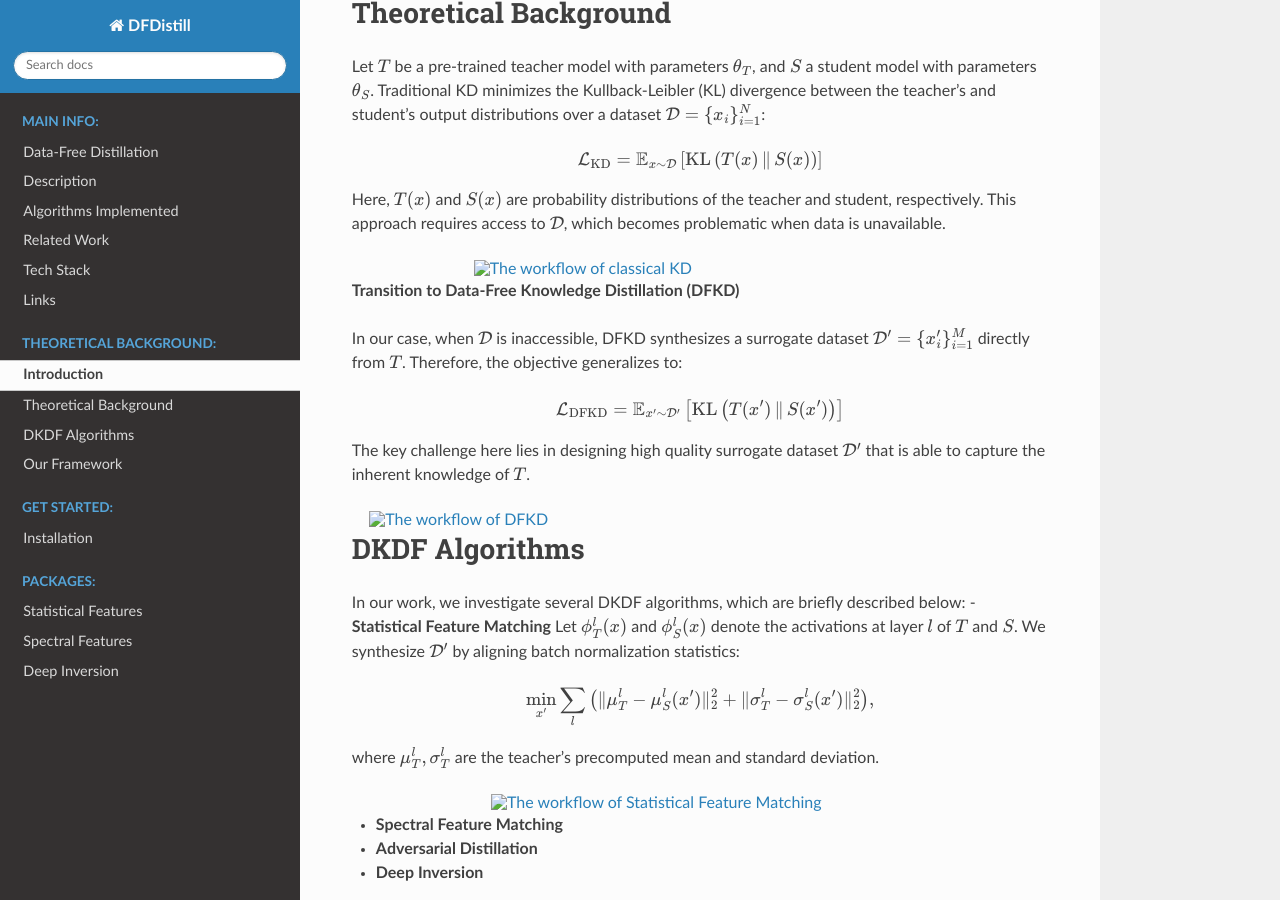
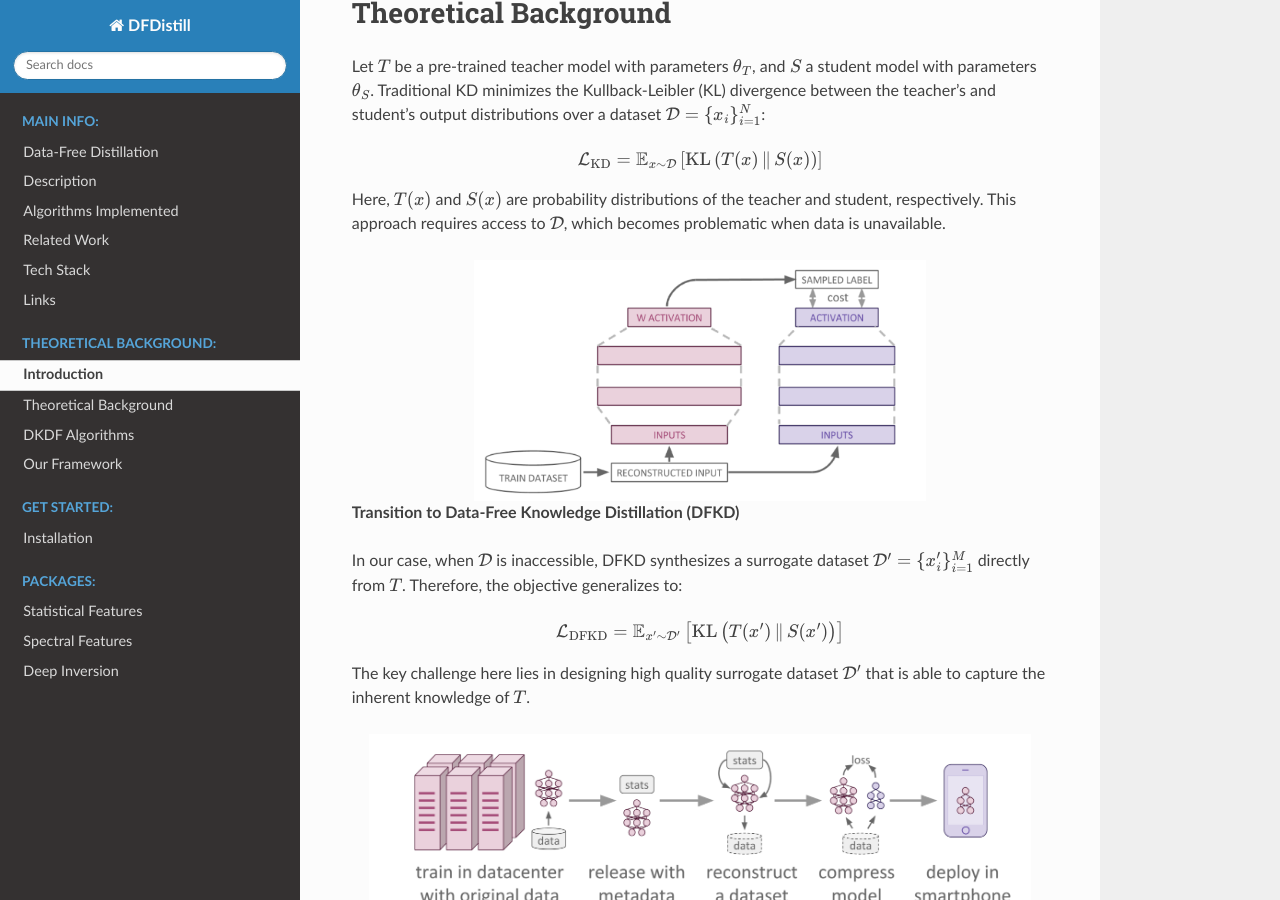
Before and after one commit to intsystems/DFDistill, a Sphinx documentation site: the page built from docs/blogpost.rst, in a window 1280 px wide and 900 px high, scrolled down 646 px. Built offline with Sphinx 7.4.7 and the Read the Docs theme 3.1.0, drawn with Linux system fonts in a browser that asks for light colours; pages that are not in the unit, such as notebooks, are missing from menus.

Commit message:
Update blogpost.rst

```diff
--- a/docs/blogpost.rst
+++ b/docs/blogpost.rst
@@ -28,7 +28,7 @@ Let :math:`T` be a pre-trained teacher model with parameters :math:`\theta_T`, a
 Here, :math:`T(x)` and :math:`S(x)` are probability distributions of the teacher and student, respectively. This approach requires access to
 :math:`\mathcal{D}`, which becomes problematic when data is unavailable.
 
-.. image:: docs/images/ClassicalDistill.png
+.. image:: images/ClassicalDistill.png
    :width: 65%
    :align: center
    :alt: The workflow of classical KD
@@ -44,7 +44,7 @@ the objective generalizes to:
 
 The key challenge here lies in designing high quality surrogate dataset :math:`\mathcal{D}'` that is able to capture the inherent knowledge of :math:`T`.
 
-.. image:: docs/images/DFDistill_Framework.png
+.. image:: images/DFDistill_Framework.png
    :width: 95%
    :align: center
    :alt: The workflow of DFKD
@@ -63,7 +63,7 @@ batch normalization statistics:
 
 where :math:`\mu_T^l, \sigma_T^l` are the teacher’s precomputed mean and standard deviation.
 
-.. image:: docs/images/DFDistill_Framework.png
+.. image:: images/DFDistill_Framework.png
    :width: 60%
    :align: center
    :alt: The workflow of Statistical Feature Matching
```
